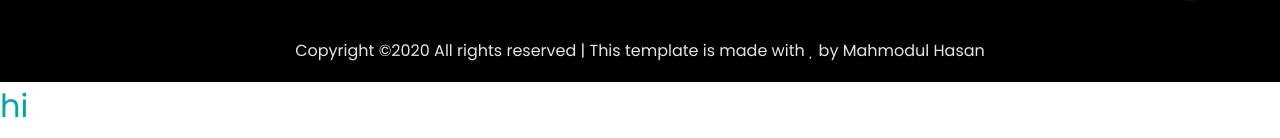
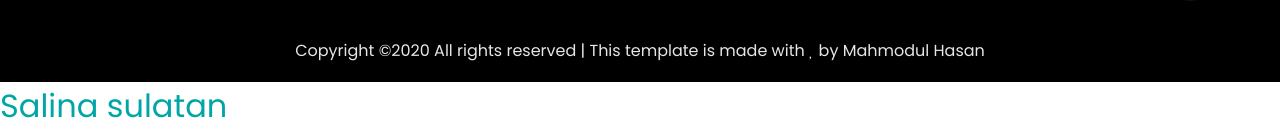
Before and after one commit to mahmodulRhasan/portfolioweb-, a plain HTML site: page index.html in a window 1280 px wide. Shown: the part 4310-4448 px from the top of the page. Drawn offline with Linux system fonts and the light colour scheme; some icons are missing; a web font is replaced by a local one.

Commit message:
Update index.html

```diff
--- a/index.html
+++ b/index.html
@@ -692,7 +692,7 @@
       </div>
 	  <a class="updire" href="#"><span class="fas fa-arrow-up"></a></div>
     </footer>
-		<h2>hi</h2>
+		<h2>Salina sulatan</h2>
 
 
 
```
